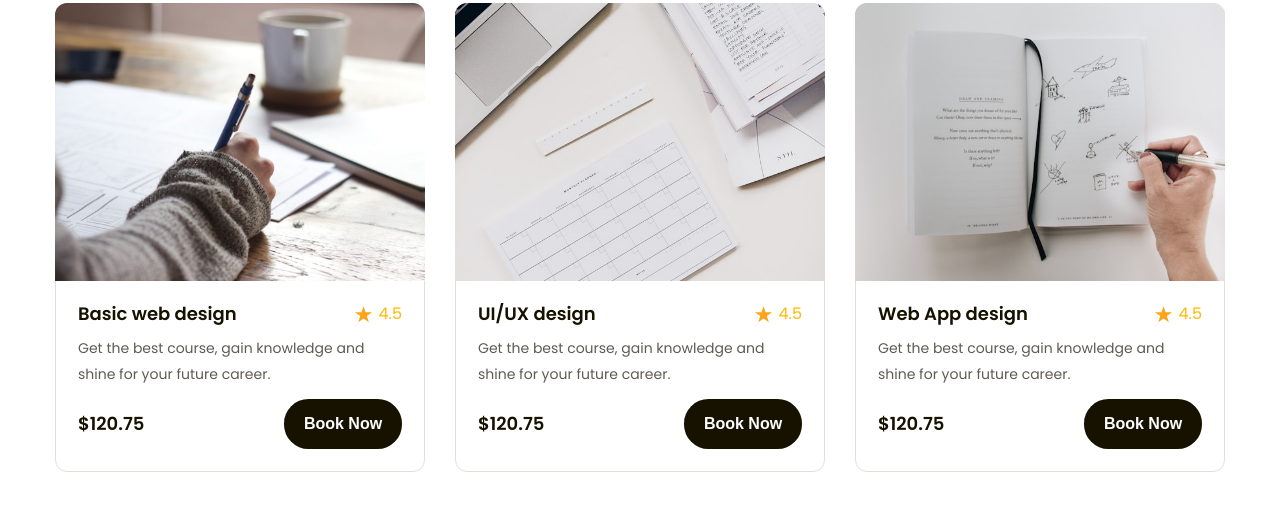
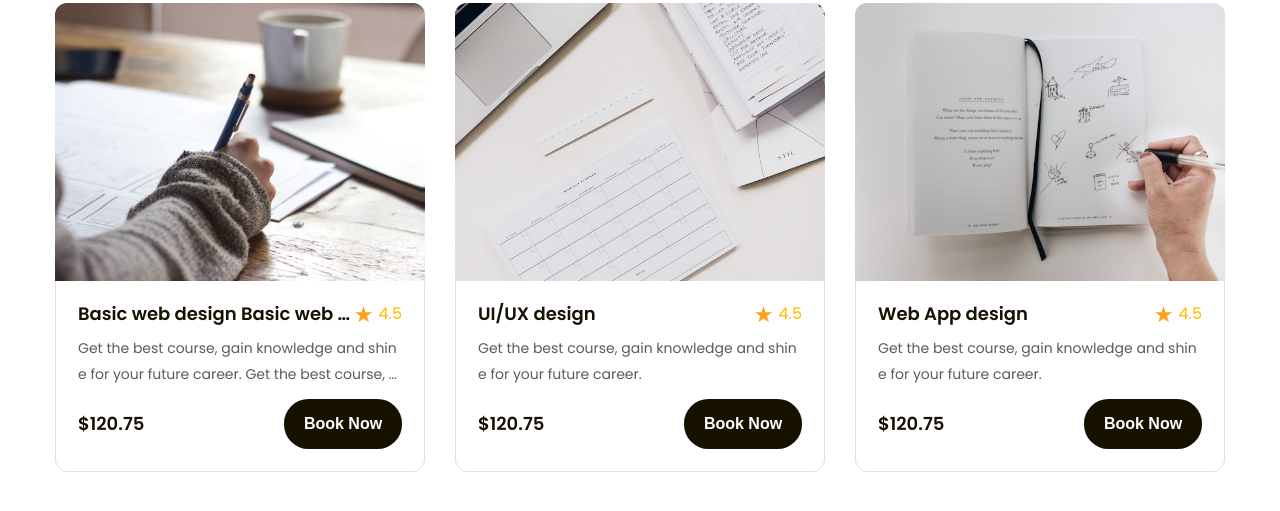
Before and after one commit to NVT02/htmlcss-project-02, a plain HTML site: page index.html in a window 1280 px wide. Shown: the part 1276-1787 px from the top of the page. Drawn offline with Linux system fonts and the light colour scheme.

Commit message:
Làm phần Popular #3

```diff
--- a/assets/css/styles.css
+++ b/assets/css/styles.css
@@ -58,6 +58,17 @@ body {
 .heading.lv2 {
     font-size: 3.8rem;
     line-height: 4.8rem;
+}
+
+.line-clamp {
+    display: -webkit-box;
+    -webkit-line-clamp: var(--line-clamp, 2);
+    -webkit-box-orient: vertical;
+    overflow: hidden;
+}
+
+.break-all {
+    word-break: break-all;
 }
 
 /* ========== Header ========== */
@@ -352,7 +363,7 @@ body {
 
 .popular .course-item .title a {
     color: #171100;
-    width: 159px;
+    min-width: 159px;
     font-size: 1.8rem;
     font-weight: 600;
     line-height: 3rem; /* 166.667% */
--- a/index.html
+++ b/index.html
@@ -202,7 +202,13 @@
                             <div class="info">
                                 <div class="head">
                                     <h3 class="title">
-                                        <a href="#!">Basic web design</a>
+                                        <a
+                                            href="#!"
+                                            class="line-clamp break-all"
+                                            style="--line-clamp: 1"
+                                        >
+                                            Basic web design Basic web design
+                                        </a>
                                     </h3>
                                     <div class="rating">
                                         <img
@@ -213,9 +219,11 @@
                                         <span class="value">4.5</span>
                                     </div>
                                 </div>
-                                <p class="desc">
+                                <p class="desc line-clamp break-all">
                                     Get the best course, gain knowledge and
-                                    shine for your future career.
+                                    shine for your future career. Get the best
+                                    course, gain knowledge and shine for your
+                                    future career.
                                 </p>
                                 <div class="foot">
                                     <span class="price">$120.75</span>
@@ -237,7 +245,13 @@
                             <div class="info">
                                 <div class="head">
                                     <h3 class="title">
-                                        <a href="#!">UI/UX design</a>
+                                        <a
+                                            href="#!"
+                                            class="line-clamp break-all"
+                                            style="--line-clamp: 1"
+                                        >
+                                            UI/UX design
+                                        </a>
                                     </h3>
                                     <div class="rating">
                                         <img
@@ -248,7 +262,7 @@
                                         <span class="value">4.5</span>
                                     </div>
                                 </div>
-                                <p class="desc">
+                                <p class="desc line-clamp break-all">
                                     Get the best course, gain knowledge and
                                     shine for your future career.
                                 </p>
@@ -272,7 +286,12 @@
                             <div class="info">
                                 <div class="head">
                                     <h3 class="title">
-                                        <a href="#!">Web App design</a>
+                                        <a
+                                            href="#!"
+                                            class="line-clamp break-all"
+                                            style="--line-clamp: 1"
+                                            >Web App design</a
+                                        >
                                     </h3>
                                     <div class="rating">
                                         <img
@@ -283,7 +302,7 @@
                                         <span class="value">4.5</span>
                                     </div>
                                 </div>
-                                <p class="desc">
+                                <p class="desc line-clamp break-all">
                                     Get the best course, gain knowledge and
                                     shine for your future career.
                                 </p>
```
